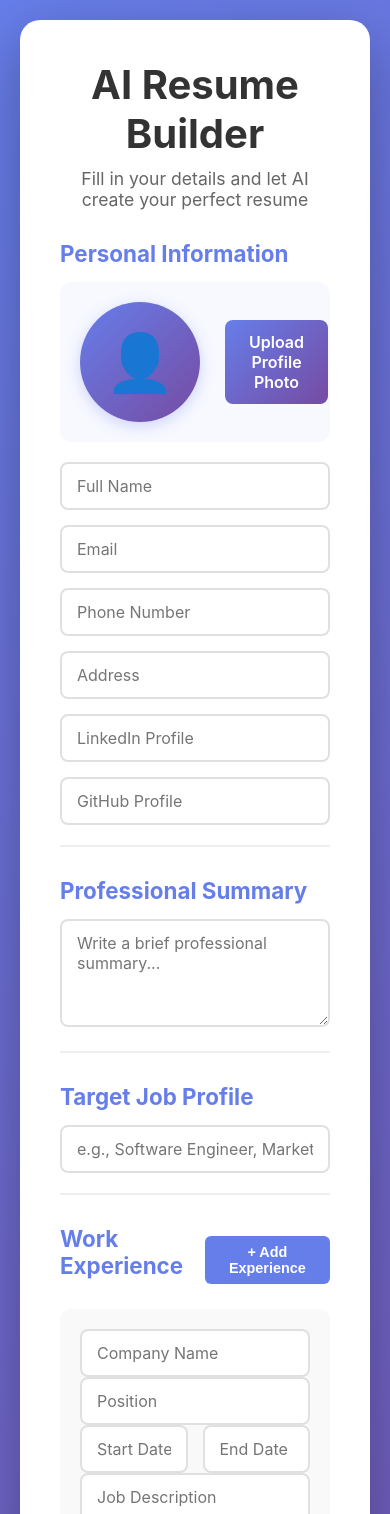
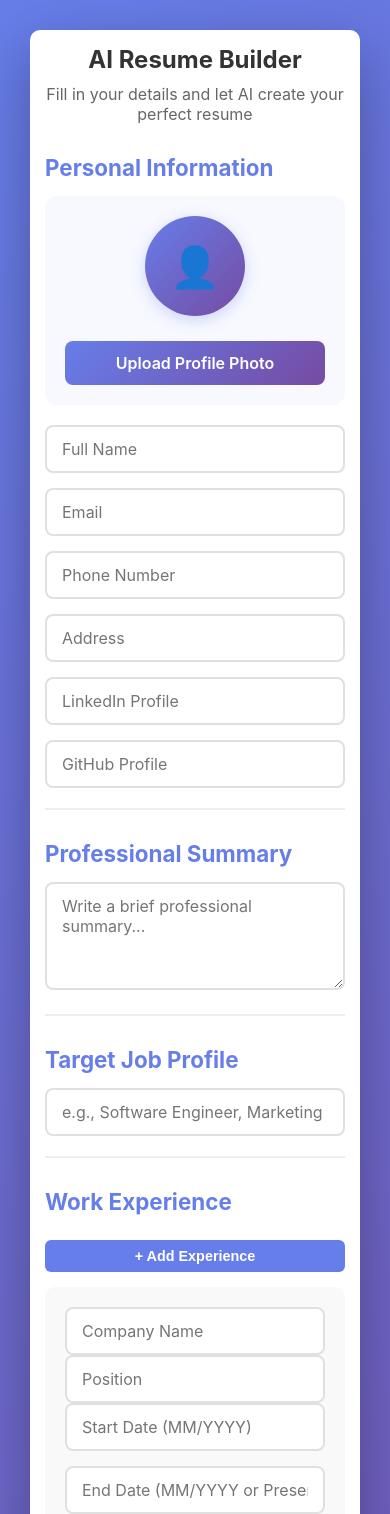
Before and after one commit to rudra12-debug/Resume-Builder-, a React app in the folder frontend/: page / in a window 390 px wide. Shown: the top 1514 px of the page. Built offline with nearby package versions, Linux system fonts and the light colour scheme; the HTML template or start-up script is replaced by a standard one.

Commit message:
Improve mobile responsiveness and perfect printing

```diff
--- a/frontend/src/components/ResumeForm.css
+++ b/frontend/src/components/ResumeForm.css
@@ -207,3 +207,70 @@ textarea {
 .remove-img-btn:hover {
   background: #ee5a5a;
 }
+
+/* Mobile Responsiveness */
+@media (max-width: 768px) {
+  .resume-form-container {
+    padding: 20px;
+    margin: 10px;
+  }
+
+  .resume-form-container h1 {
+    font-size: 1.8rem;
+  }
+
+  .subtitle {
+    font-size: 1rem;
+  }
+
+  .profile-upload-section {
+    flex-direction: column;
+    text-align: center;
+  }
+
+  .upload-controls {
+    width: 100%;
+  }
+
+  .upload-btn, .remove-img-btn {
+    width: 100%;
+  }
+
+  .form-grid {
+    grid-template-columns: 1fr;
+  }
+
+  .date-inputs {
+    grid-template-columns: 1fr;
+  }
+
+  .section-header {
+    flex-direction: column;
+    gap: 10px;
+    align-items: flex-start;
+  }
+
+  .add-btn {
+    width: 100%;
+  }
+}
+
+@media (max-width: 480px) {
+  .resume-form-container {
+    padding: 15px;
+    border-radius: 10px;
+  }
+
+  .resume-form-container h1 {
+    font-size: 1.5rem;
+  }
+
+  .profile-preview {
+    width: 100px;
+    height: 100px;
+  }
+
+  .placeholder-icon {
+    font-size: 2.5rem;
+  }
+}
--- a/frontend/src/components/ResumePreview.css
+++ b/frontend/src/components/ResumePreview.css
@@ -1,6 +1,7 @@
 .resume-preview-container {
   max-width: 1200px;
   margin: 0 auto;
+  padding: 10px;
 }
 
 .controls {
@@ -11,8 +12,8 @@
   box-shadow: 0 10px 30px rgba(0,0,0,0.2);
   display: flex;
   flex-wrap: wrap;
-  gap: 25px;
-  align-items: center;
+  gap: 20px;
+  align-items: flex-start;
   justify-content: space-between;
 }
 
@@ -31,6 +32,7 @@
 .type-buttons, .template-buttons, .color-buttons {
   display: flex;
   gap: 8px;
+  flex-wrap: wrap;
 }
 
 .type-buttons button, .template-buttons button {
@@ -41,6 +43,7 @@
   cursor: pointer;
   font-weight: 600;
   transition: all 0.3s ease;
+  white-space: nowrap;
 }
 
 .type-buttons button:hover, .template-buttons button:hover {
@@ -61,6 +64,7 @@
   cursor: pointer;
   box-shadow: 0 2px 8px rgba(0,0,0,0.2);
   transition: transform 0.3s ease;
+  flex-shrink: 0;
 }
 
 .color-btn:hover {
@@ -75,6 +79,7 @@
 .action-buttons {
   display: flex;
   gap: 10px;
+  flex-wrap: wrap;
 }
 
 .reset-btn, .download-btn {
@@ -111,19 +116,85 @@
   padding: 20px;
   border-radius: 15px;
   box-shadow: 0 10px 30px rgba(0,0,0,0.2);
+  overflow-x: auto;
 }
 
+/* Mobile Responsiveness */
+@media (max-width: 768px) {
+  .controls {
+    flex-direction: column;
+    gap: 15px;
+    padding: 15px;
+  }
+
+  .control-group {
+    width: 100%;
+  }
+
+  .type-buttons, .template-buttons, .color-buttons {
+    width: 100%;
+  }
+
+  .type-buttons button, .template-buttons button {
+    flex: 1;
+    min-width: fit-content;
+  }
+
+  .action-buttons {
+    width: 100%;
+  }
+
+  .reset-btn, .download-btn {
+    flex: 1;
+    min-width: fit-content;
+  }
+}
+
+@media (max-width: 480px) {
+  .type-buttons, .template-buttons {
+    flex-direction: column;
+  }
+
+  .type-buttons button, .template-buttons button {
+    width: 100%;
+  }
+}
+
+/* Perfect Print Styling */
 @media print {
+  * {
+    -webkit-print-color-adjust: exact !important;
+    print-color-adjust: exact !important;
+    color-adjust: exact !important;
+  }
+
+  html, body {
+    background: white !important;
+    margin: 0 !important;
+    padding: 0 !important;
+  }
+
+  .resume-preview-container {
+    padding: 0 !important;
+    max-width: 100% !important;
+  }
+
   .controls {
-    display: none;
+    display: none !important;
   }
 
   .preview-wrapper {
-    box-shadow: none;
-    padding: 0;
+    box-shadow: none !important;
+    padding: 0 !important;
+    border-radius: 0 !important;
   }
 
   body {
-    background: white;
+    background: white !important;
+  }
+
+  @page {
+    margin: 10mm;
+    size: A4;
   }
 }
```
